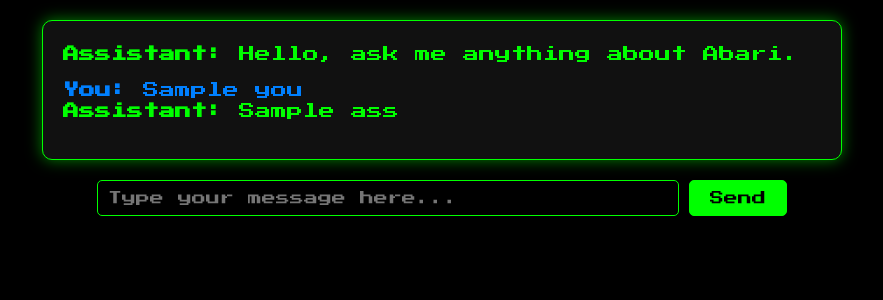
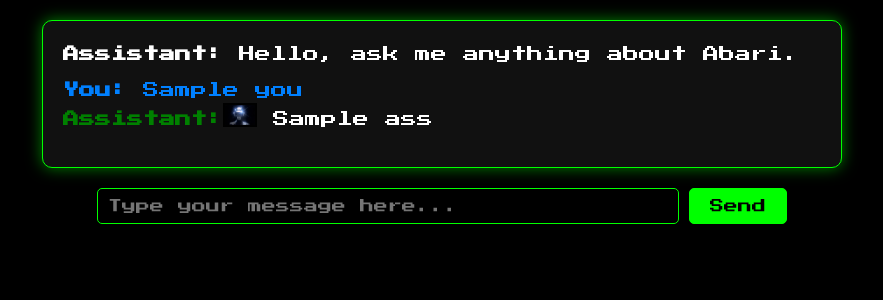
Before and after one commit to abari111/abariBot, a Flask app: template app/templates/abariBotBis.html in a window 1280 px wide. Shown: the part 136-436 px from the top of the page, without its empty margins (198-1081 px from the left). Run offline with Flask 2, Linux system fonts and the light colour scheme; the template is opened without the code that fills it: most values are stand-ins (such as "Sample title", 1, 10 or a date in 2020).

Commit message:
fix abariBotBis

```diff
--- a/app/templates/abariBotBis.html
+++ b/app/templates/abariBotBis.html
@@ -59,6 +59,7 @@
 
         .assistant {
             color: #00ff00;
+            color: white;
         }
 
         .user {
@@ -116,7 +117,7 @@
             {% for you, ass in conversation %}
             <div class="message">
                 <p class="user"><strong>You:</strong> {{ you }}</p>
-                <p class="assistant"><strong>Assistant:</strong> {{ ass }}</p>
+                <p class="assistant"><strong style="color:green">Assistant:</strong><img src="static/robot.webp" alt="Description of GIF" width="30" height="20" style="border: 2px solid black;"> {{ ass }}</p>
             </div>
             {% endfor %}
         </div>
```
